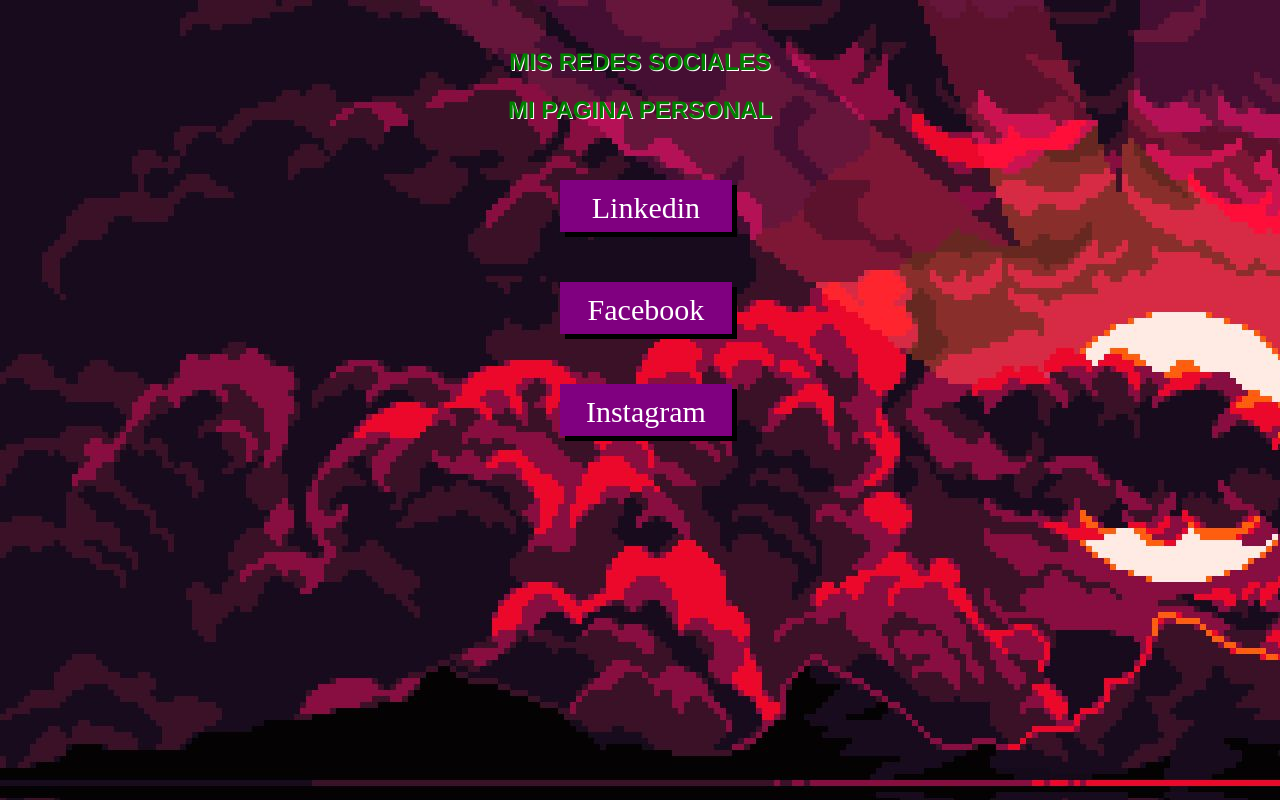
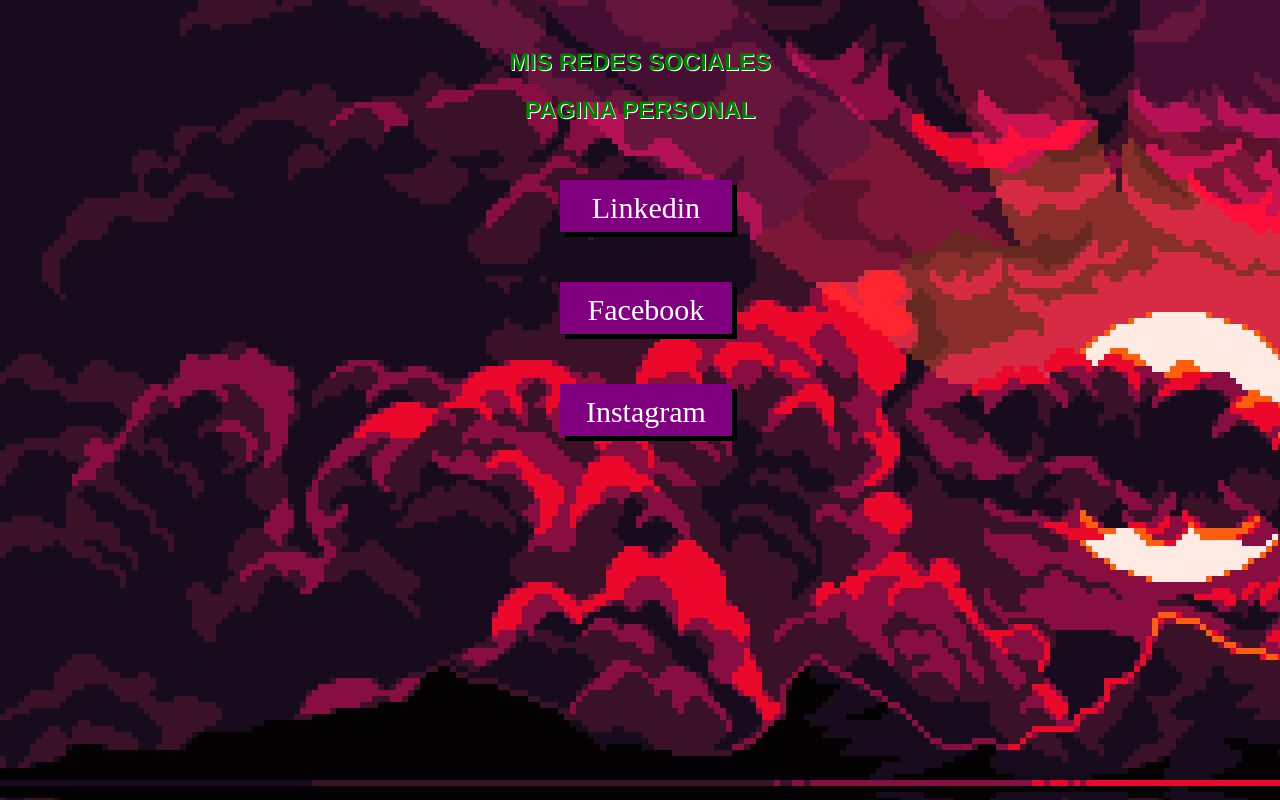
Before and after one commit to alinares-b/Lintree, a plain HTML site: page index.html in a window 1280 px wide. Drawn offline with Linux system fonts and the light colour scheme.

Commit message:
Update index.html
correccion de texto en cabecera

```diff
--- a/index.html
+++ b/index.html
@@ -11,7 +11,7 @@
 <body>
     <div id="cabecera">
         <h2>MIS REDES SOCIALES</h2>
-        <h2>MI PAGINA PERSONAL</h2>
+        <h2>PAGINA PERSONAL</h2>
     </div>
     <div id="enlaces">
         <ul><a href="#">Linkedin</a></ul>
```
